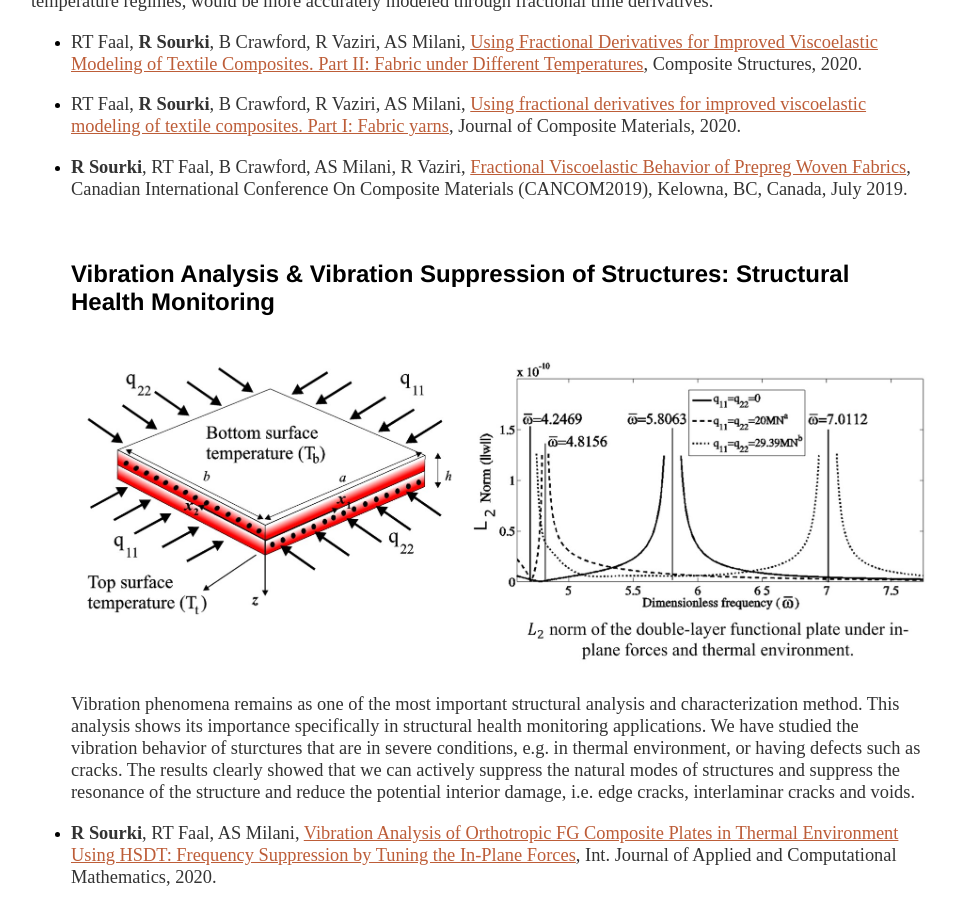
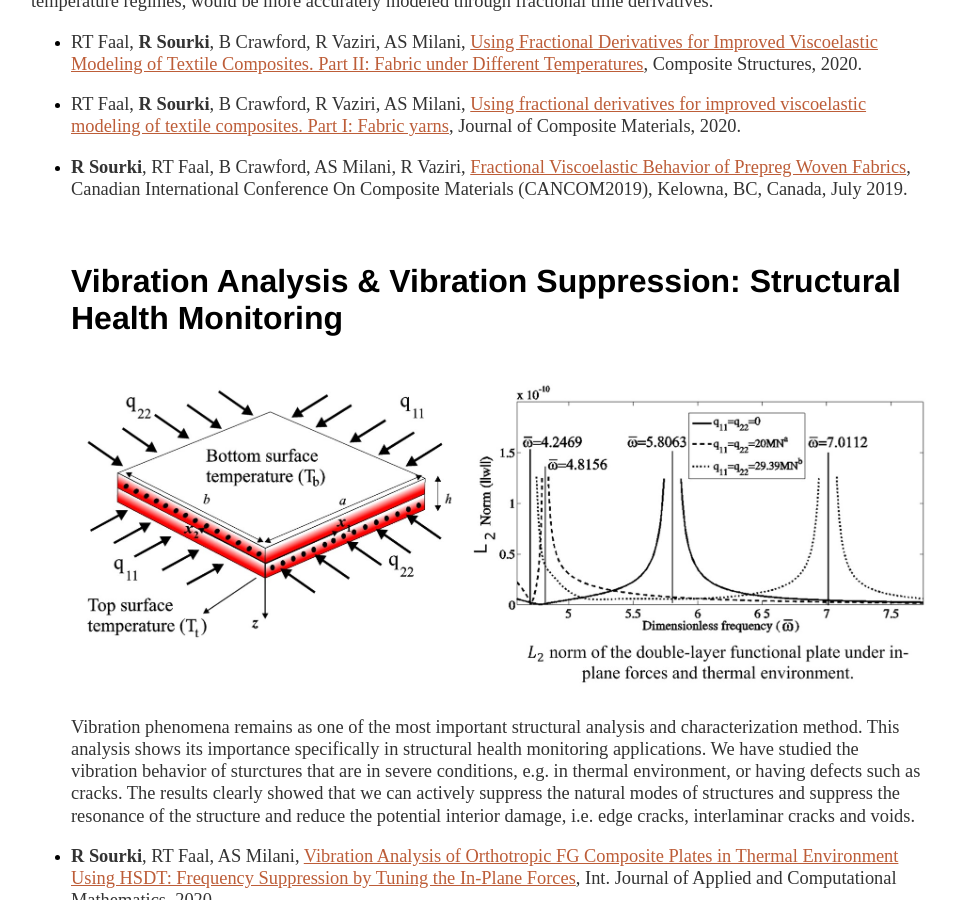
Before and after one commit to rsourki/rsourki.github.io, a Jekyll site: the page built from research/index.html, in a window 1280 px wide and 900 px high, scrolled down 2001 px. Shown: the whole window, without its empty margins (161-1117 px from the left). Built offline with Jekyll 4.4.1, drawn with Linux system fonts in a browser that asks for light colours; some of the changed text lies outside the part shown.

Commit message:
Update index.html

```diff
--- a/research/index.html
+++ b/research/index.html
@@ -44,7 +44,7 @@
 	mechanical behavior should be modeled based on the rate of forming.
 	In this project, the viscoelastic behavior of a typical thermoplastic woven fabric was obtained experimentally, and is subsequently modelled based on fractional calculus.
 	The results clearly showed that the viscoelastic moduli of the material, especially at lower temperature regimes, would be more accurately modeled
-	through fractional time derivatives.
+	through fractional time derivatives.</p>
 	<ul>
   	<li><p>RT Faal, <b>R Sourki</b>, B Crawford, R Vaziri, AS Milani, <a href = "https://www.sciencedirect.com/science/article/pii/S0263822319347105">Using Fractional Derivatives for Improved Viscoelastic Modeling of Textile Composites. Part II: Fabric under Different Temperatures</a>,
   	Composite Structures, 2020.</p></li>
@@ -52,9 +52,9 @@
   	Journal of Composite Materials, 2020.</p></li>
 	<li><p><b>R Sourki</b>, RT Faal, B Crawford, AS Milani, R Vaziri, <a href = "https://www.researchgate.net/profile/Reza_Sourki/publication/338124377_FRACTIONAL_VISCOELASTIC_BEHAVIOR_OF_PREPREG_WOVEN_FABRICS/links/5e00e799a6fdcc28373a6a2f/FRACTIONAL-VISCOELASTIC-BEHAVIOR-OF-PREPREG-WOVEN-FABRICS.pdf">Fractional Viscoelastic Behavior of Prepreg Woven Fabrics</a>,
  	Canadian International Conference On Composite Materials (CANCOM2019), Kelowna, BC, Canada, July 2019.</p></li>
-	</u1></p>
+	</u1>
 	<br>
-	<h3>Vibration Analysis & Vibration Suppression of Structures: Structural Health Monitoring</h3>
+	<h2>Vibration Analysis & Vibration Suppression: Structural Health Monitoring</h2>
 	<img src = "/img/rs_2.jpg"
  	alt = "RS_2"
  	class = "responsive-img"/>
@@ -71,5 +71,4 @@
   	Applied Physics A, 2016.</p></li>
 	</u1>
 
-
 </div><!-- /.blurb -->
```
Also changed, not shown: other parts of research/index.html (+1 -1 lines).
